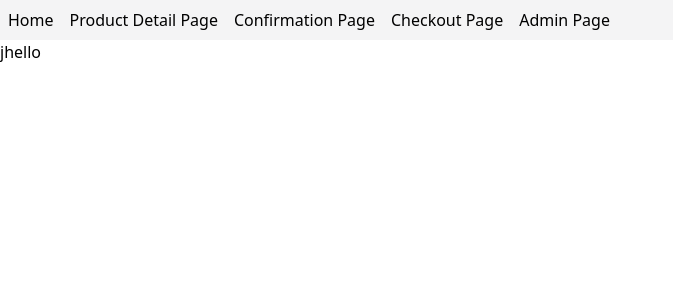
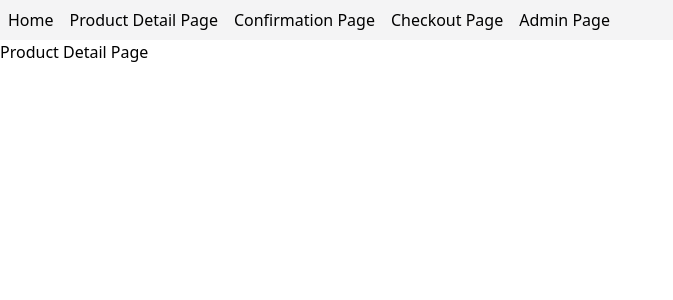
Before and after one commit to 04luknie-nemo/Webshopen, a React (Vite) app in the folder web/: page /product_detail in a window 1280 px wide. Shown: the top 300 px of the page, without its empty margins (0-673 px from the left). Built offline with nearby package versions, Linux system fonts and the light colour scheme.

Commit message:
Added minimum content to product detail page

```diff
--- a/web/src/pages/productDetailPage.tsx
+++ b/web/src/pages/productDetailPage.tsx
@@ -1,3 +1,3 @@
 export default function ProductDetailPage() {
-    return(<>jhello</>)
+    return(<>Product Detail Page</>)
 }
```
